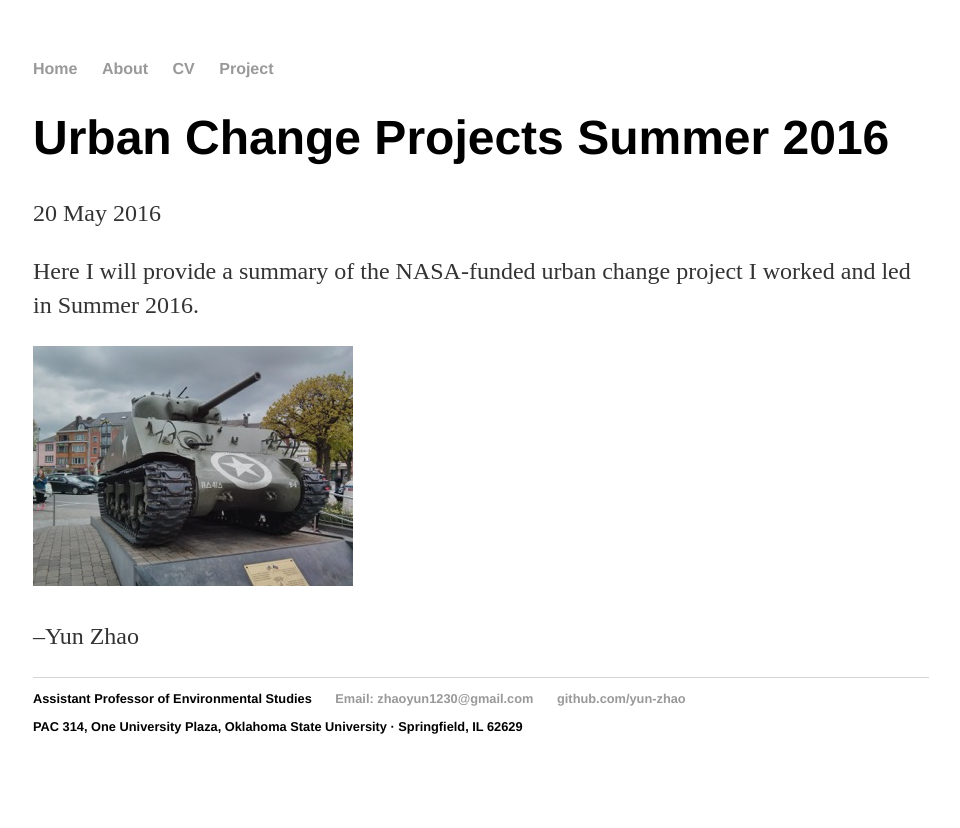
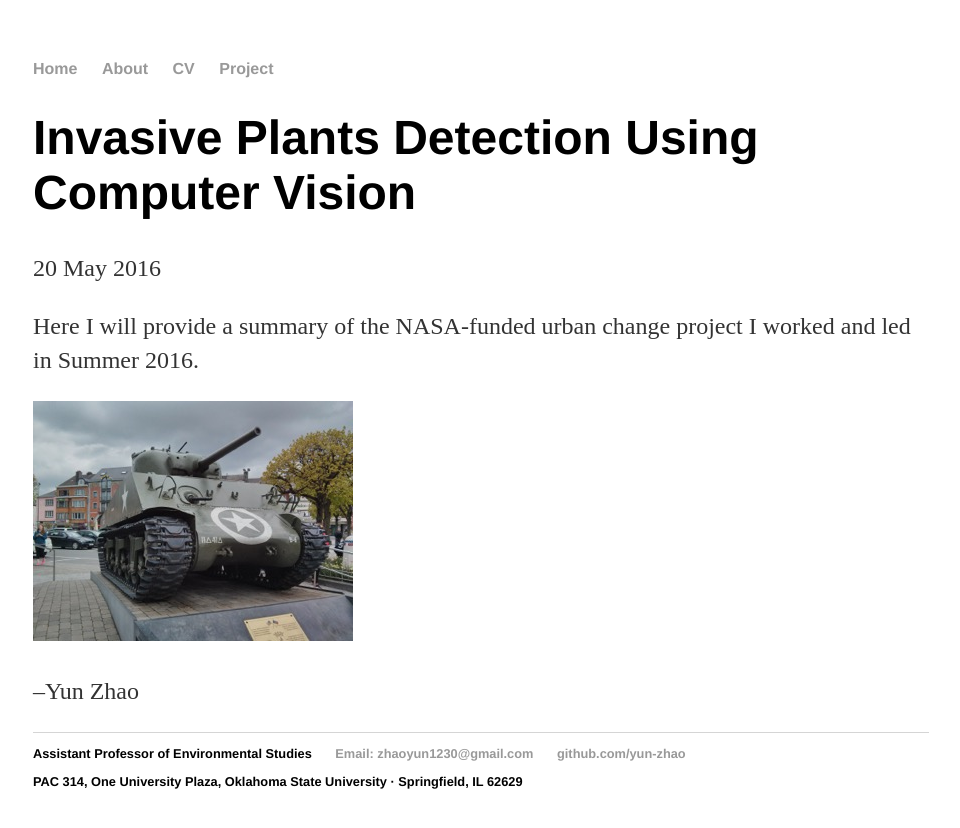
Before and after one commit to yun-zhao/yun-zhao.github.io, a Jekyll site: the page built from _posts/2023-07-03-yun-zhao-Invasive Plans.md, in a window 1280 px wide. Shown: the top 828 px of the page, without its empty margins (159-1119 px from the left). Built offline with Jekyll 4.4.1, drawn with Linux system fonts in a browser that asks for light colours.

Commit message:
Update 2023-07-03-yun-zhao-Invasive Plans.md

```diff
--- a/_posts/2023-07-03-yun-zhao-Invasive Plans.md
+++ b/_posts/2023-07-03-yun-zhao-Invasive Plans.md
@@ -1,6 +1,6 @@
 ---
 layout: post
-title: "Urban Change Projects Summer 2016"
+title: "Invasive Plants Detection Using Computer Vision"
 date: 2016-05-20
 ---
 
```
